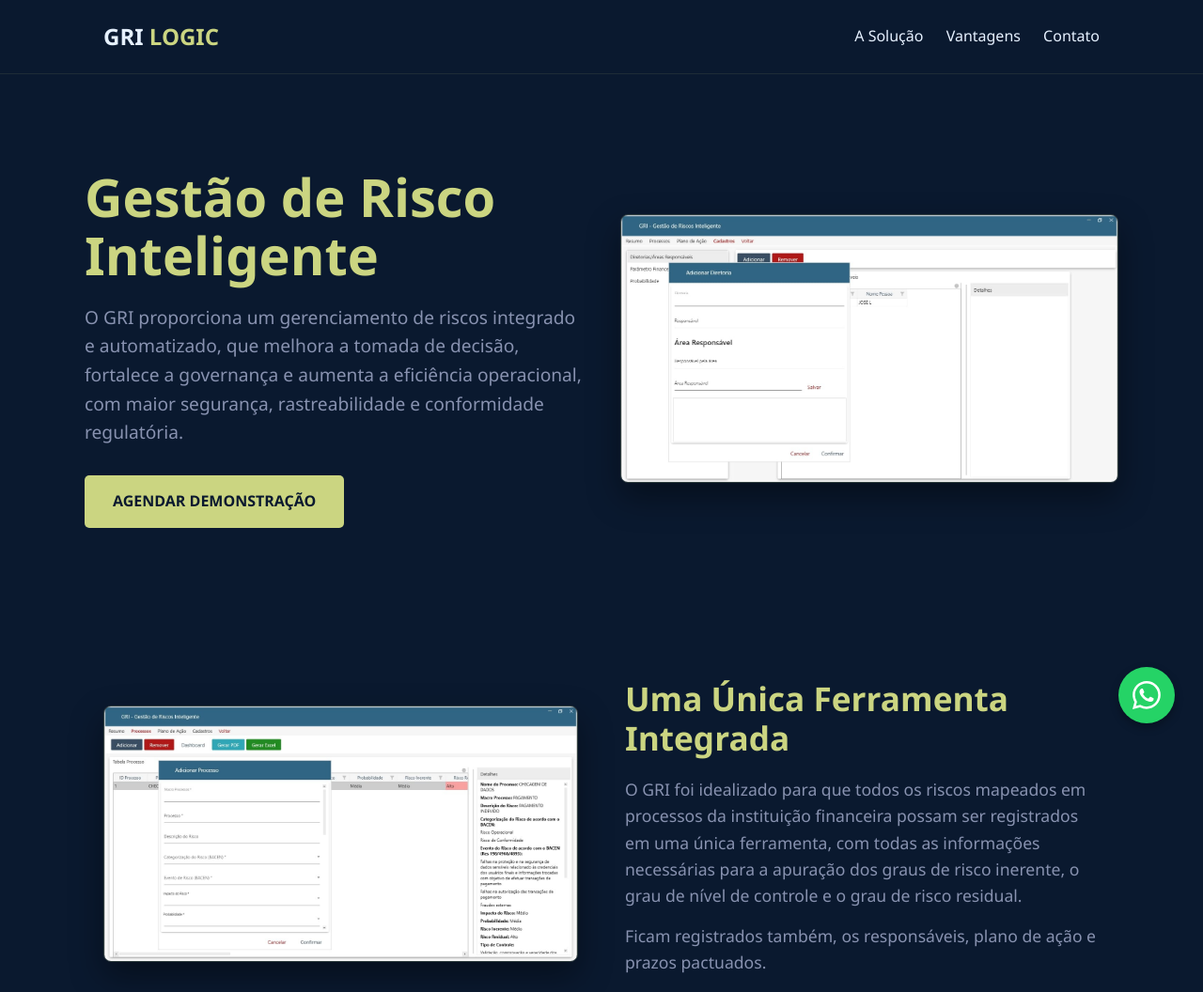
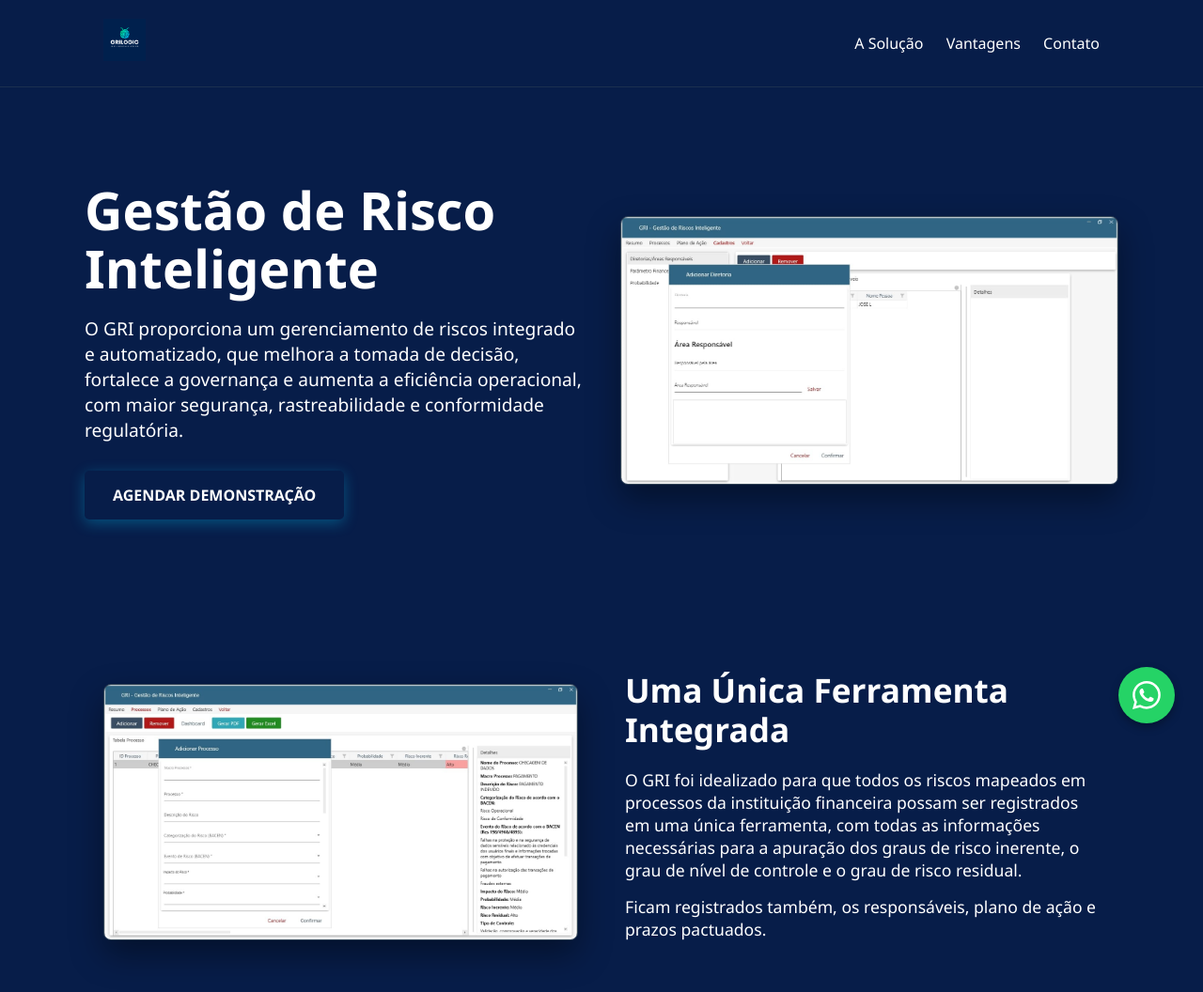
Before and after one commit to deehschimidt/grilogic-alpha, a website: page index.html in a window 1280 px wide. Shown: the top 1056 px of the page at 94% size. Drawn offline with Linux system fonts and the light colour scheme.

Commit message:
troca cores e adiciona logo

```diff
--- a/index.html
+++ b/index.html
@@ -10,7 +10,9 @@
 
     <header>
         <div class="container nav-container">
-            <div class="logo">GRI <span>LOGIC</span></div>
+            <div class="logo">
+                <img src="img/logo-horizontal.png" alt="GRILOGIC" style="height: 45px; width: auto;">
+            </div>
             <nav>
                 <a href="#sobre">A Solução</a>
                 <a href="#vantagens">Vantagens</a>
--- a/style.css
+++ b/style.css
@@ -1,20 +1,58 @@
 :root {
-    /* Paleta baseada no seu PDF: Azul dominante e Verde detalhe */
-    --cor-fundo: #0a192f;
-    --cor-primaria: #5d768d;        /* Azul Aço do PDF */
-    --cor-detalhe-verde: #cbd581;   /* Verde Lima do PDF */
-    --cor-texto-claro: #e6f1ff;
-    --cor-texto-escuro: #8892b0;
-    --cor-card: #112240;
-    font-family: 'Segoe UI', Roboto, Helvetica, Arial, sans-serif;
+    /* Paleta Oficial GRILOGIC */
+    --cor-fundo-dark: #071D49;      /* Azul Marinho Profundo (Base) */
+    --cor-primaria-cyan: #00D2FF;   /* Ciano Vibrante (Destaques e CTAs) */
+    --cor-secundaria-azul: #1E3A8A; /* Azul Intermediário (Cards e Detalhes) */
+
+    /* Auxiliares */
+    --cor-texto-claro: #FFFFFF;
+    --cor-texto-suave: #CBD5E1;
+    --cor-card-bg: #0B2559;         /* Um tom levemente mais claro que o fundo */
+
+    font-family: 'Segoe UI', Roboto, sans-serif;
 }
 
 * { margin: 0; padding: 0; box-sizing: border-box; }
 
 body {
-    background-color: var(--cor-fundo);
+    background-color: var(--cor-fundo-dark);
     color: var(--cor-texto-claro);
-    line-height: 1.6;
+}
+
+/* Títulos com o Ciano da marca */
+h1, .section-title {
+    color: var(--cor-primaria-cyan);
+}
+
+/* Botões com o gradiente que combina as duas cores */
+.btn-primario {
+    background: linear-gradient(135deg, var(--cor-primaria-cyan) 0%, #0095ff 100%);
+    color: var(--cor-fundo-dark);
+    border: none;
+    box-shadow: 0 4px 15px rgba(0, 210, 255, 0.3);
+}
+
+.btn-primario:hover {
+    box-shadow: 0 6px 20px rgba(0, 210, 255, 0.5);
+    filter: brightness(1.1);
+}
+
+/* Cards com borda azul secundária */
+.card {
+    background: var(--cor-card-bg);
+    border: 1px solid rgba(0, 210, 255, 0.1);
+    border-top: 4px solid var(--cor-primaria-cyan);
+}
+
+/* Ajuste do formulário para combinar com o fundo */
+.form-skeleton {
+    background: var(--cor-card-bg);
+    border: 1px solid var(--cor-secundaria-azul);
+}
+
+.input-dummy {
+    background: var(--cor-fundo-dark);
+    border: 1px solid var(--cor-secundaria-azul);
 }
 
 /* --- ESTRUTURA DE LAYOUT --- */
```
Also changed, not shown: img/logo-horizontal.png (added).
